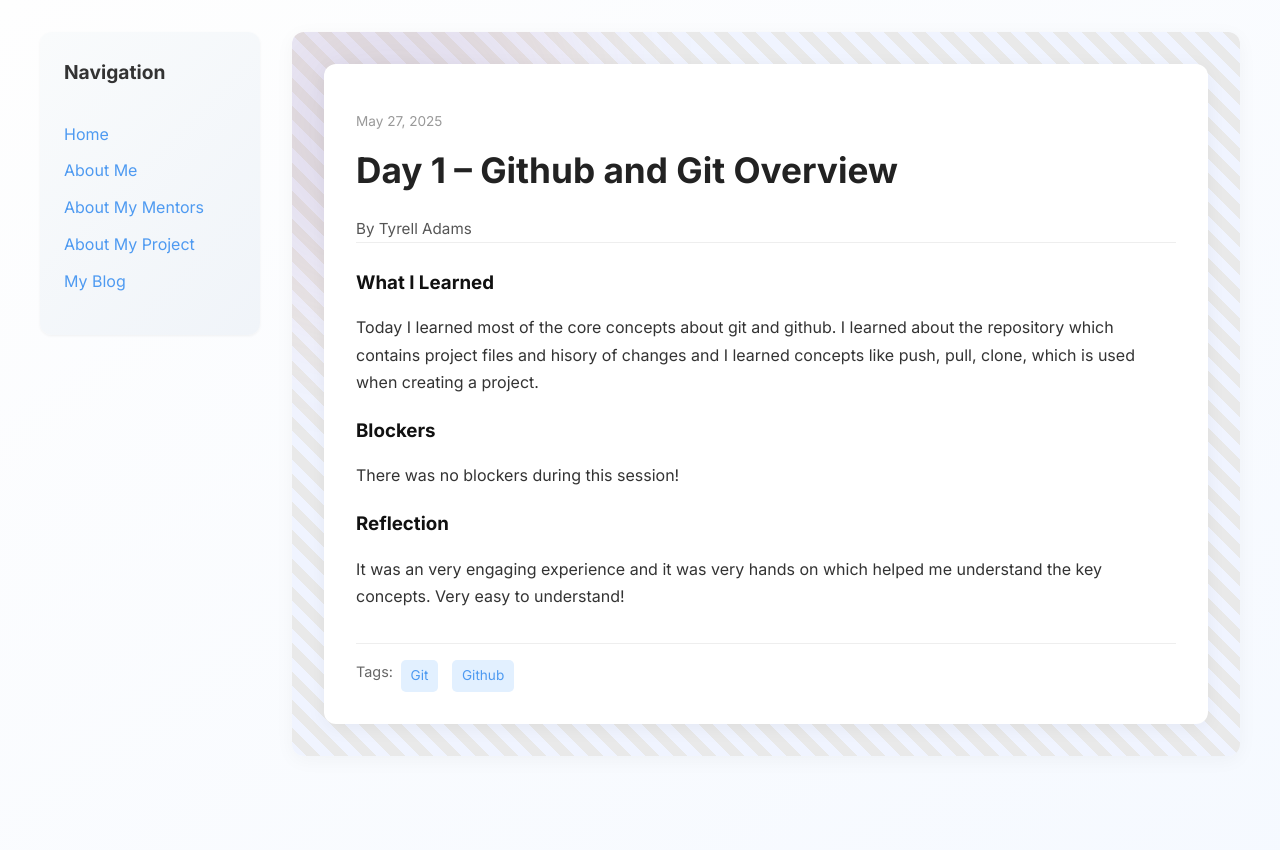
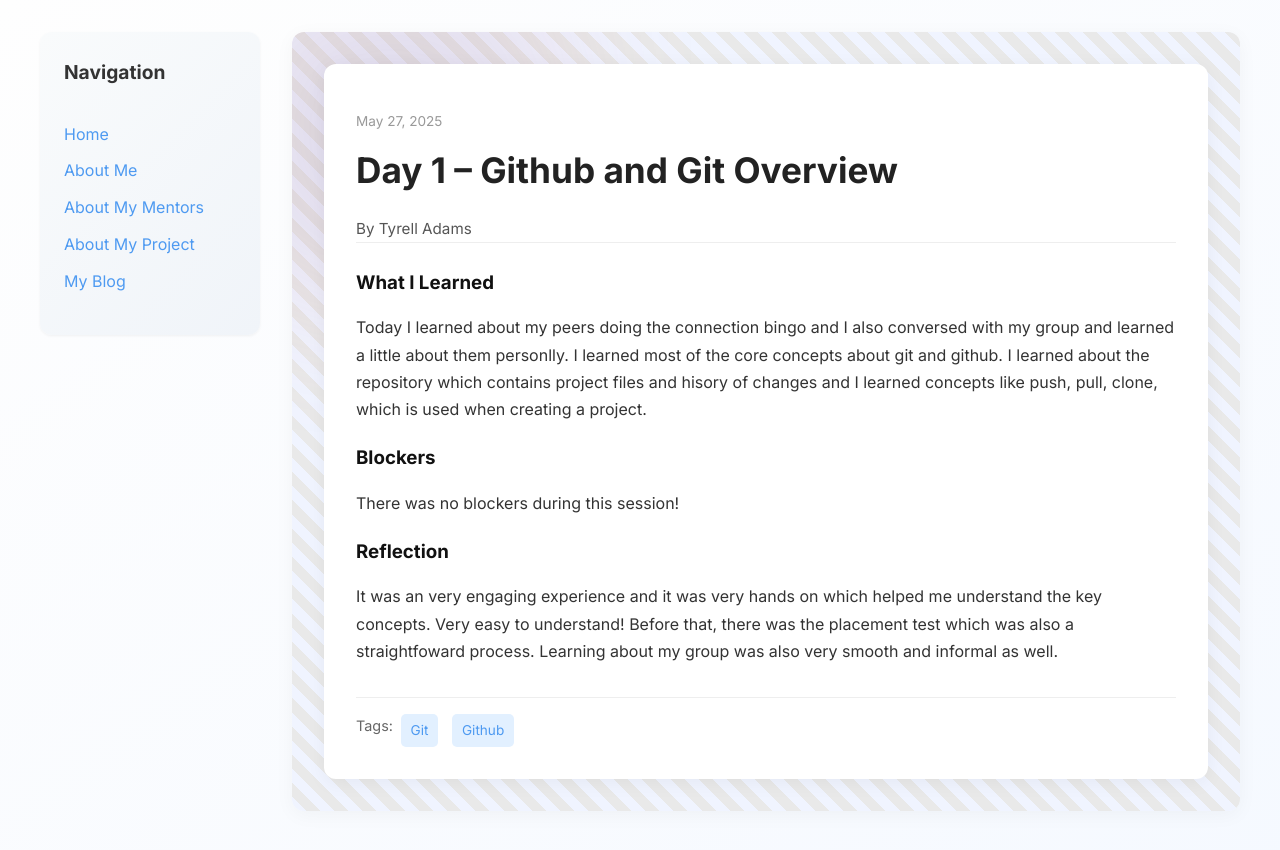
Before and after one commit to Tyrell-Adams/Tyrell-Adams.github.io, a Jekyll site: the page built from _posts/2025-05-27-day-1.md, in a window 1280 px wide. Shown: the top 850 px of the page. Built offline with Jekyll 4.4.1, drawn with Linux system fonts in a browser that asks for light colours.

Commit message:
Update 2025-05-27-day-1.md

```diff
--- a/_posts/2025-05-27-day-1.md
+++ b/_posts/2025-05-27-day-1.md
@@ -7,11 +7,11 @@ permalink: /day1.html
 tags: ["Git", "Github"]
 
 what_i_learned: |
-  Today I learned most of the core concepts about git and github. I learned about the repository which contains project files and hisory of changes and I learned concepts like push, pull, clone, which is used when creating a project.
+  Today I learned about my peers doing the connection bingo and I also conversed with my group and learned a little about them personlly. I learned most of the core concepts about git and github. I learned about the repository which contains project files and hisory of changes and I learned concepts like push, pull, clone, which is used when creating a project.
 
 blockers: |
   There was no blockers during this session!
 
 reflection: |
-  It was an very engaging experience and it was very hands on which helped me understand the key concepts. Very easy to understand!
+  It was an very engaging experience and it was very hands on which helped me understand the key concepts. Very easy to understand! Before that, there was the placement test which was also a straightfoward process. Learning about my group was also very smooth and informal as well.
 ---
```
